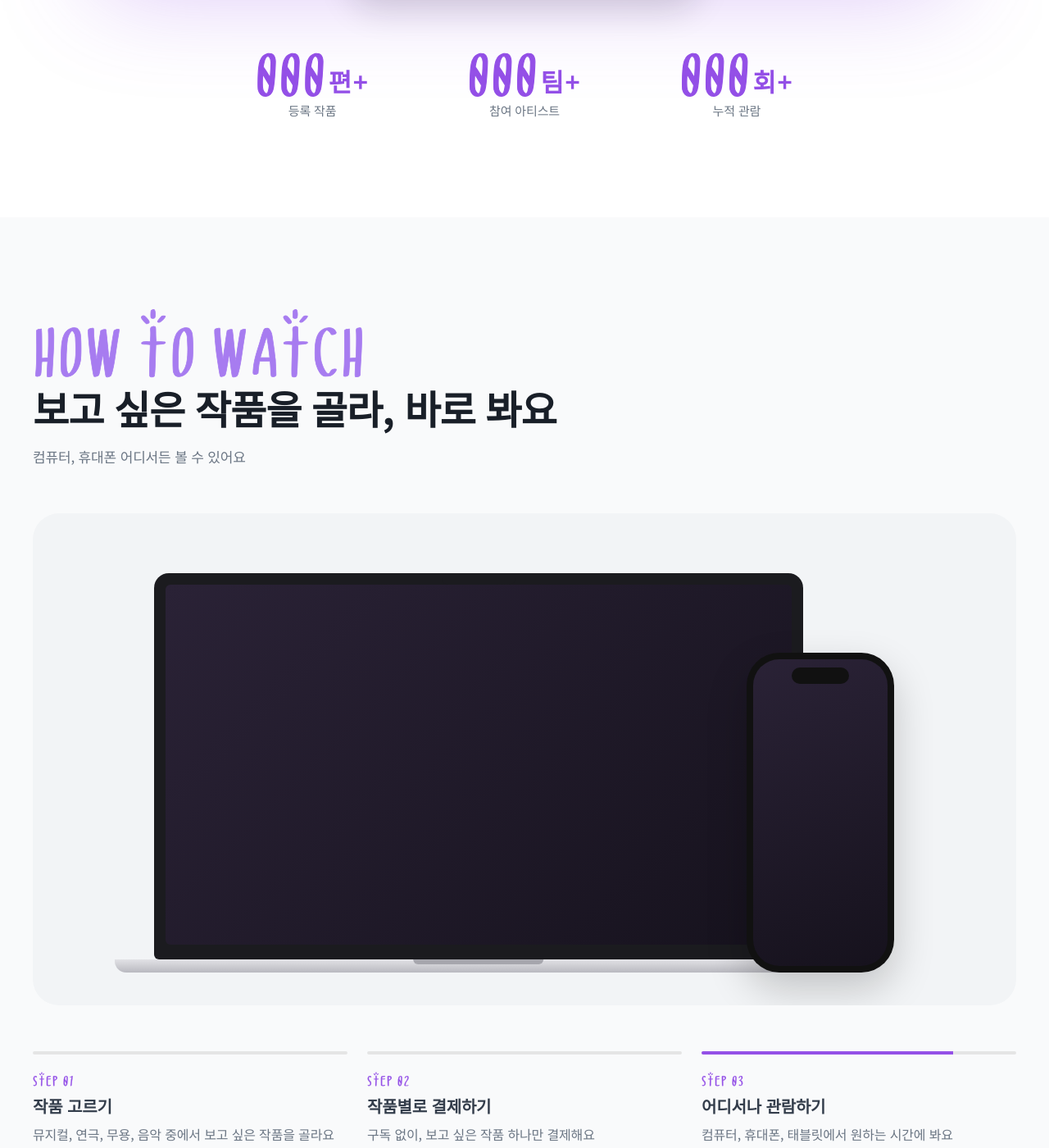
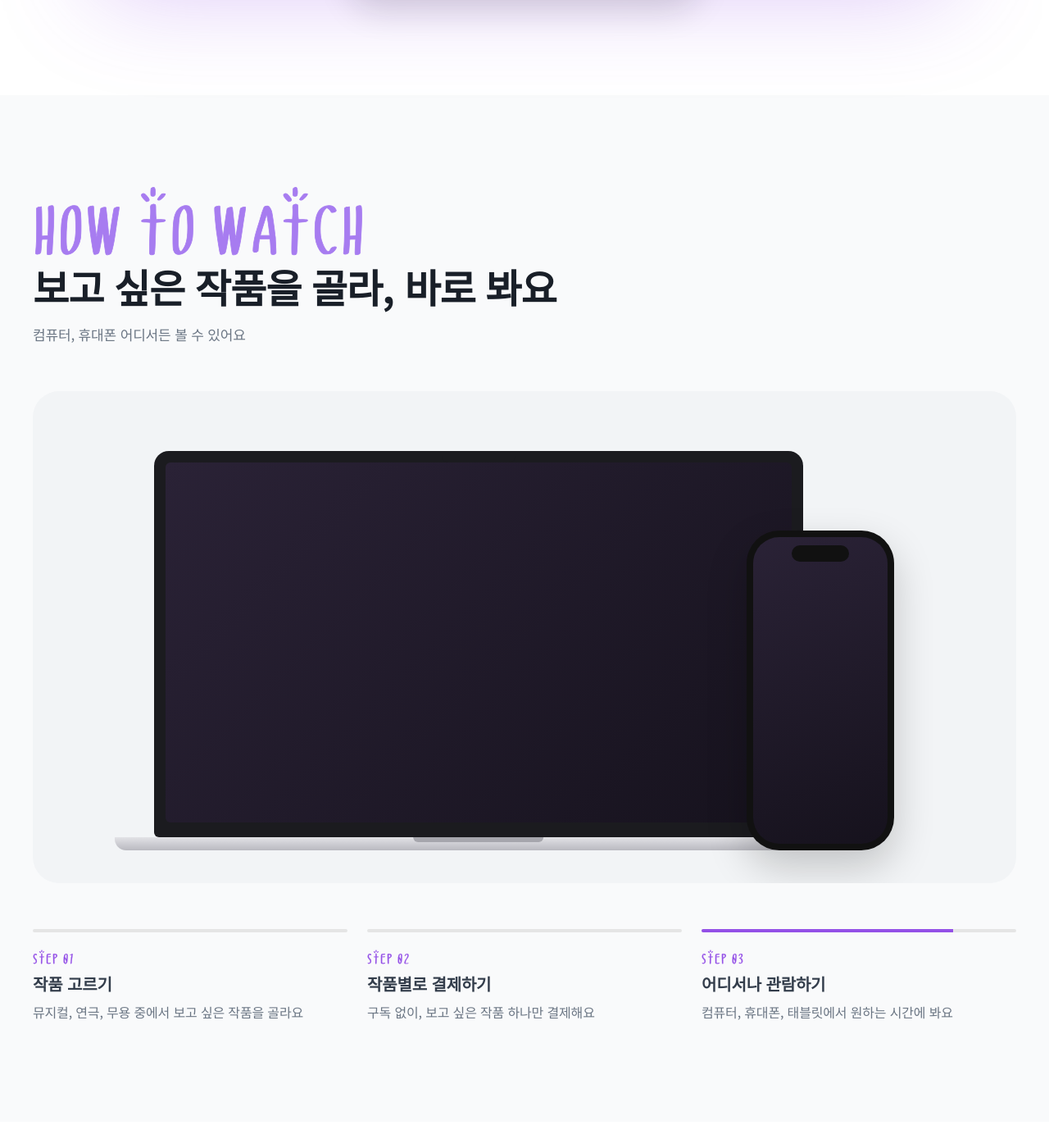
Before and after one commit to hyozl/whatsoapage, a plain HTML site: page src/index.html in a window 1280 px wide. Shown: the part 1100-2500 px from the top of the page at 82% size. Drawn offline with Linux system fonts and the light colour scheme.

Commit message:
히어로 숫자 3개 삭제, 1단계 문구 음악 제거, NEXT FAQ 삭제
Co-Authored-By: Claude Opus 5.5 <noreply@anthropic.com>
Claude-Session: https://claude.ai/code/session_01NZe1ntTJbysDSXxQLuCArP

```diff
--- a/src/index.html
+++ b/src/index.html
@@ -71,12 +71,6 @@
           </div>
         </div>
 
-        <ul class="stats">
-          <!-- TODO: 실제 숫자 확인 후 data-count 에 입력하면 0부터 올라가는 카운트가 동작해요 (예: data-count="320") -->
-          <li><strong class="en" data-count=""><span class="num">000</span><small>편+</small></strong><span>등록 작품</span></li>
-          <li><strong class="en" data-count=""><span class="num">000</span><small>팀+</small></strong><span>참여 아티스트</span></li>
-          <li><strong class="en" data-count=""><span class="num">000</span><small>회+</small></strong><span>누적 관람</span></li>
-        </ul>
       </div>
     </section>
 
@@ -108,7 +102,7 @@
               <span class="step-bar"><i></i></span>
               <span class="step-no en">STEP 01</span>
               <strong>작품 고르기</strong>
-              <p>뮤지컬, 연극, 무용, 음악 중에서 보고 싶은 작품을 골라요</p>
+              <p>뮤지컬, 연극, 무용 중에서 보고 싶은 작품을 골라요</p>
             </li>
             <li class="step" data-pc="assets/img/detail-pc.png" data-mo="assets/img/detail-mobile.png">
               <span class="step-bar"><i></i></span>
@@ -331,7 +325,7 @@
       <div class="container cd-row">
         <span class="cd-ctl"><i></i><i></i></span><span class="en cd-time">25:10</span>
         <span class="cd-track"><i style="width:82%"></i></span>
-        <span class="en cd-time">30:00</span><span class="cd-next en">NEXT &nbsp;FAQ</span>
+        <span class="en cd-time">30:00</span>
       </div>
     </div>
 
```
Also changed, not shown: 1 other file.
